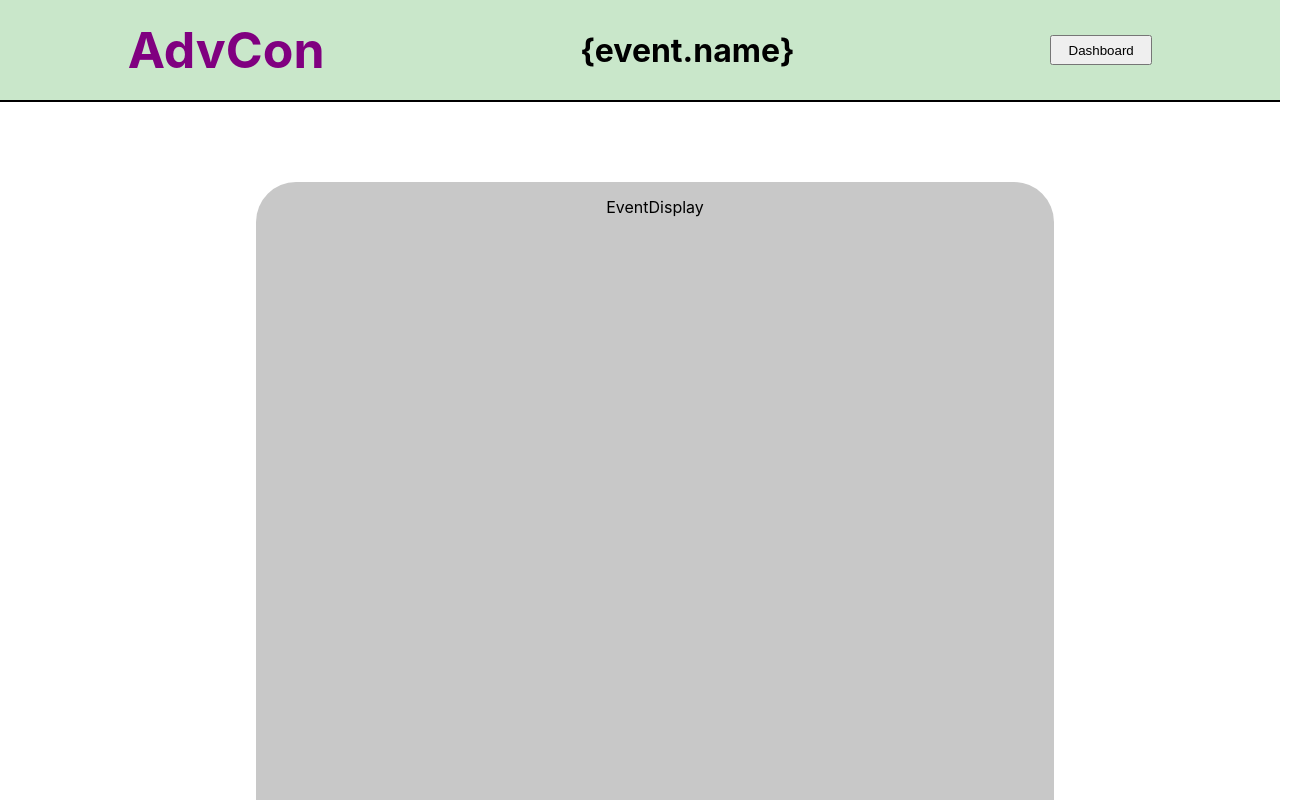
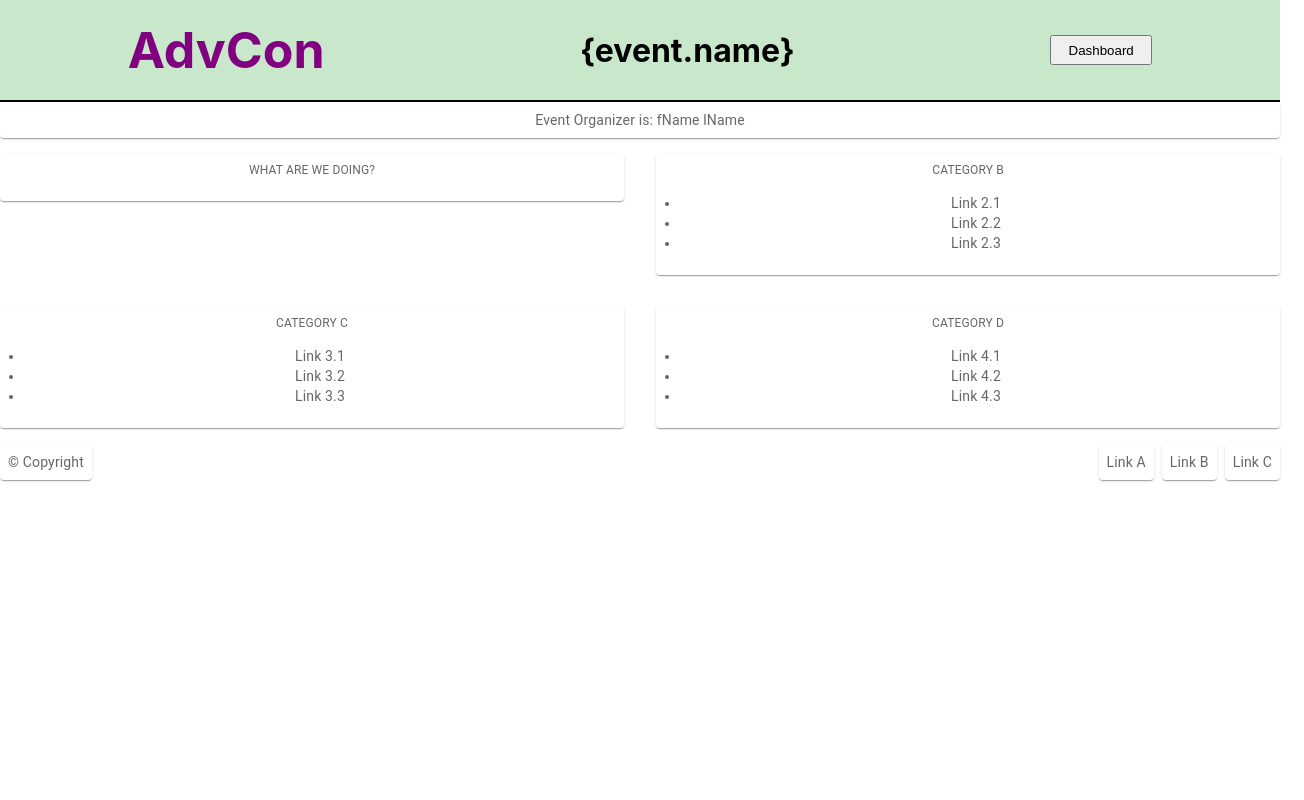
Before and after one commit to czmud/adventureConnect, a React (Create React App) app in the folder client/: page /event/display in a window 1280 px wide. Shown: the top 800 px of the page, 1304 px wide, since content can reach past the window. Built offline with nearby package versions, Linux system fonts and the light colour scheme; no server answers.

Commit message:
Event stuffs

```diff
--- a/client/src/components/EventDisplay.tsx
+++ b/client/src/components/EventDisplay.tsx
@@ -1,4 +1,11 @@
-import React from 'react'
+import axios from 'axios'
+import React, { useEffect } from 'react'
+import EventModel from '../models/EventModel'
+import Organizer from '../models/Organizer'
+import { styled } from '@mui/material/styles';
+import Box from '@mui/material/Box';
+import Paper from '@mui/material/Paper';
+import Grid from '@mui/material/Unstable_Grid2';
 
 
 const boxStyle = {
@@ -9,11 +16,131 @@ const boxStyle = {
     borderRadius: '40px',
     padding: '15px'
 }
+const Item = styled(Paper)(({ theme }) => ({
+    backgroundColor: theme.palette.mode === 'dark' ? '#1A2027' : '#fff',
+    ...theme.typography.body2,
+    padding: theme.spacing(1),
+    textAlign: 'center',
+    color: theme.palette.text.secondary,
+    }));
 
-const EventDisplay = () => {
-    return (
-    <div style={ boxStyle }>EventDisplay</div>
-    )
+
+
+interface EventDisplayProps{
+    event?: EventModel;
+}
+
+
+const EventDisplay = (props: EventDisplayProps) => {
+    const thisEvent = props.event || new EventModel('','','', new Date(), 1, new Organizer('fName', 'lName', 'email'), []);
+
+    return (<>
+    {/* <div style={ boxStyle }>
+    //         organizer
+    //     <div style={ splitForm }>
+    //         <div>
+    //             intensity - type <br/>
+    //             Description <br/>
+    //         </div>
+    //         <div>
+    //             Date <br/>
+    //             users <br/>
+    //         </div>
+    //     </div>
+    // </div> */}
+    <Box sx={{ flexGrow: 1 }}>
+        <Grid container spacing={2}>
+            <Grid xs={12} md={12} lg={12}>
+                <Item> Event Organizer is: { thisEvent.eventOrganizer.organizerFirstName } {thisEvent.eventOrganizer.organizerLastName}</Item>
+            </Grid>
+        <Grid container xs={12} md={12} lg={12} spacing={4}>
+            <Grid xs={6} md={6} lg={6}>
+                <Item>
+                <Box
+                id="category-a"
+                sx={{ fontSize: '12px', textTransform: 'uppercase' }}
+                >
+                    What are we doing?
+                </Box>
+                <Box component="ul" aria-labelledby="category-a" sx={{ pl: 2 }}>
+
+                </Box>
+                </Item>
+            </Grid>
+            <Grid xs={6} md={6} lg={6}>
+                <Item>
+                <Box
+                id="category-b"
+                sx={{ fontSize: '12px', textTransform: 'uppercase' }}
+                >
+                    Category B
+                </Box>
+                <Box component="ul" aria-labelledby="category-b" sx={{ pl: 2 }}>
+                    <li>Link 2.1</li>
+                    <li>Link 2.2</li>
+                    <li>Link 2.3</li>
+                </Box>
+                </Item>
+            </Grid>
+            <Grid xs={6} md={6} lg={6}>
+                <Item>
+                <Box
+                id="category-c"
+                sx={{ fontSize: '12px', textTransform: 'uppercase' }}
+                >
+                    Category C
+                </Box>
+                <Box component="ul" aria-labelledby="category-c" sx={{ pl: 2 }}>
+                    <li>Link 3.1</li>
+                    <li>Link 3.2</li>
+                    <li>Link 3.3</li>
+                </Box>
+                </Item>
+            </Grid>
+            <Grid xs={6} md={6} lg={6}>
+                <Item>
+                <Box
+                id="category-d"
+                sx={{ fontSize: '12px', textTransform: 'uppercase' }}
+                >
+                    Category D
+                </Box>
+                <Box component="ul" aria-labelledby="category-d" sx={{ pl: 2 }}>
+                    <li>Link 4.1</li>
+                    <li>Link 4.2</li>
+                    <li>Link 4.3</li>
+                </Box>
+                </Item>
+            </Grid>
+            </Grid>
+        <Grid
+        xs={12}
+        md={12}
+        lg={12}
+        container
+        justifyContent="space-between"
+        alignItems="center"
+        flexDirection={{ xs: 'column', sm: 'row' }}
+        sx={{ fontSize: '12px' }}
+        >
+            <Grid sx={{ order: { xs: 2, sm: 1 } }}>
+                <Item>© Copyright</Item>
+            </Grid>
+            <Grid container columnSpacing={1} sx={{ order: { xs: 1, sm: 2 } }}>
+            <Grid>
+                <Item>Link A</Item>
+            </Grid>
+            <Grid>
+                <Item>Link B</Item>
+            </Grid>
+            <Grid>
+                <Item>Link C</Item>
+            </Grid>
+            </Grid>
+        </Grid>
+        </Grid>
+    </Box>
+    </>)
 }
 
 export default EventDisplay
--- a/client/src/components/HeaderBar.tsx
+++ b/client/src/components/HeaderBar.tsx
@@ -1,5 +1,6 @@
 import React from 'react'
 import { useNavigate } from 'react-router-dom';
+import { LogoutButton } from './buttons/LogoutButton';
 
 const HeaderBar = ( props: any ) => {
 
@@ -29,8 +30,10 @@ const HeaderBar = ( props: any ) => {
     return (<div style={ headStyle }>
         <h1 style={titleStyle}>AdvCon</h1>
         <h1>{ title }</h1>
+        { btnTitle === 'Logout' ?
+        <LogoutButton/> :
         <button style= { buttonStyle } onClick={()=> nav('/'+btnRoute)}>{btnTitle}</button>
-
+        }
     </div>)
 }
 
--- a/client/src/components/forms/EventForm.tsx
+++ b/client/src/components/forms/EventForm.tsx
@@ -115,8 +115,7 @@ const EventForm = (props: EventFormProps) => {
     const onTypeChange = (e: SelectChangeEvent<string>) => {
         setEventType(e.target.value)
     }
-
-    const [eventDate, setEventDate] = useState(thisEvent.eventDate);
+    const [eventDate, setEventDate] = useState(thisEvent.eventDate)
     const onDateChange = (e: React.ChangeEvent<HTMLInputElement>) => {
         setEventDate(new Date(e.target.value))
     }
@@ -210,10 +209,8 @@ const EventForm = (props: EventFormProps) => {
                 <TextField
                 required
                 fullWidth
-
                 value={ eventDate }
-                onChange={ onDateChange }
-
+                onChange={() => onDateChange }
                 id="outlined-name"
                 type="datetime-local"
                 InputLabelProps={{
--- a/client/src/views/EventPage.tsx
+++ b/client/src/views/EventPage.tsx
@@ -1,11 +1,27 @@
-import React from 'react'
+import React, { useEffect } from 'react'
 import HeaderBar from '../components/HeaderBar'
 import EventDisplay from '../components/EventDisplay'
+import EventModel from '../models/EventModel'
+import axios from 'axios'
+import { useParams } from 'react-router-dom'
+import Organizer from '../models/Organizer'
 
 const EventPage = () => {
+    const { eventId } = useParams()
+    // const [thisEvent, setThisEvent] = React.useState(EventModel)
+
+    useEffect(() => {
+        axios.get(''+eventId)
+            .then(res => {
+                // setThisEvent(res.data)
+            })
+            .catch(err => {
+
+            })
+    })
     return (<>
         <HeaderBar title='{event.name}' btnTitle='Dashboard' btnRoute='dashboard'/>
-        <EventDisplay />
+        <EventDisplay event={ new EventModel('name', 'desc', 'type', new Date(), 2, new Organizer('fName', 'lName', 'email'), []) }/>
     </>)
 }
 
```
